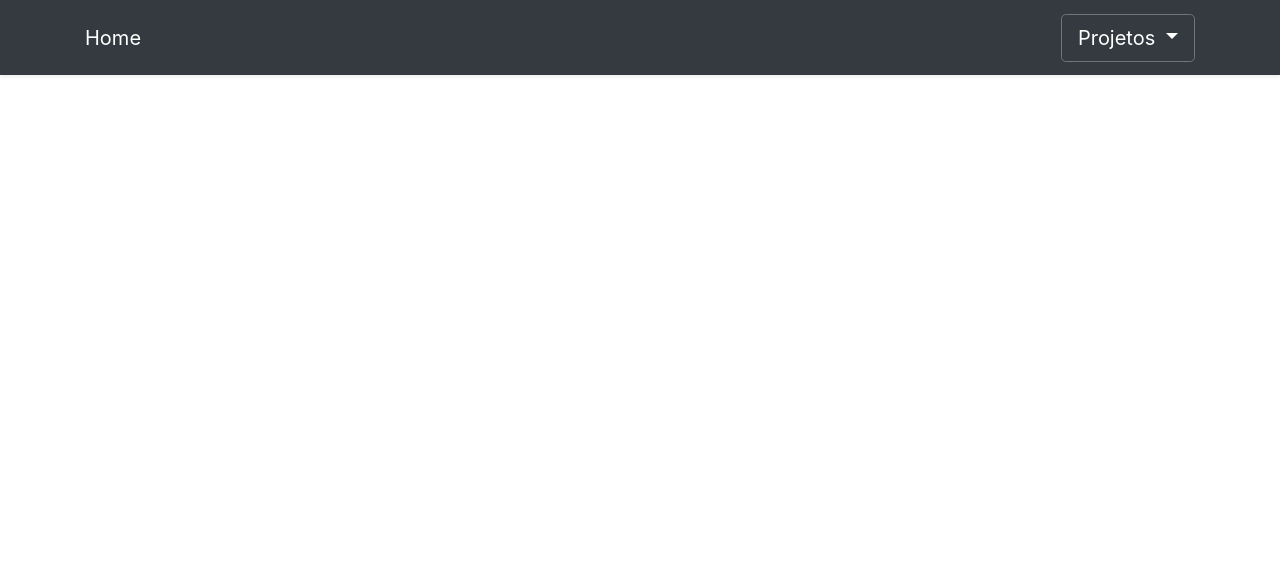
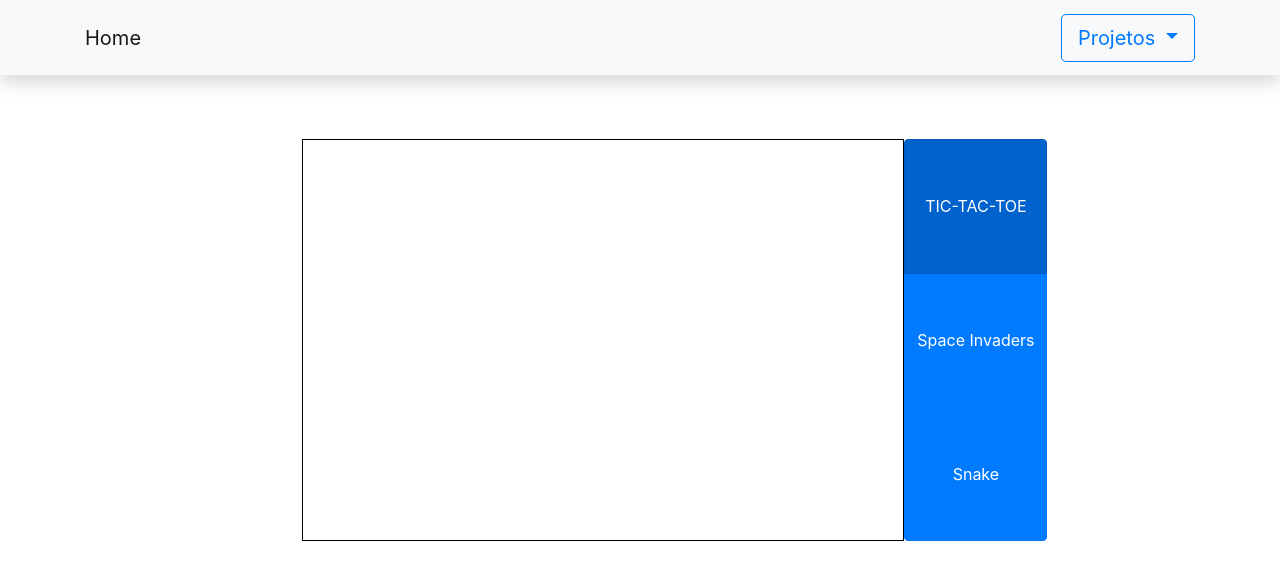
Before and after one commit to JoaoPPassos/joaoppassos.github.io, a plain HTML site: page games.html in a window 1280 px wide. Drawn offline with nearby package versions, Linux system fonts and the light colour scheme.

Commit message:
começando a fazer tic-tac-toe

```diff
--- a/games.html
+++ b/games.html
@@ -1,21 +1,21 @@
 <!DOCTYPE html>
 <html>
     <link href="styles.css" rel = "stylesheet">
-    <script src = "script.js"></script>
+    <script src = "tictactoe.js"></script>
     <meta charset="utf-8">
     <head>
         <link rel="stylesheet" href="https://stackpath.bootstrapcdn.com/bootstrap/4.4.1/css/bootstrap.min.css" integrity="sha384-Vkoo8x4CGsO3+Hhxv8T/Q5PaXtkKtu6ug5TOeNV6gBiFeWPGFN9MuhOf23Q9Ifjh" crossorigin="anonymous">
         <title>
             Meu Portifolio
         </title>
-        <header>
-                <nav class = "navbar navbar-dark bg-dark shadow-sm" style="height: 75px;">
+        <header style="margin-bottom: 5%;">
+            <nav class = "navbar navbar-light bg-light shadow" style="height: 75px;">
                 <div class = "container d-flex justify-content-between">
                     <a href = "index.html" class = "navbar-brand d-flex align-items-center">
                         Home
                     </a>
                     <div class = "dropdown">
-                            <button class = "btn btn-secondary btn-lg bg-dark dropdown-toggle" id = "projetosDropdownBtn" data-toggle = "dropdown" aria-haspopup = "true">
+                        <button class = "btn btn-outline-primary btn-lg bg-light dropdown-toggle" id = "projetosDropdownBtn" data-toggle = "dropdown" aria-haspopup = "true">
                             Projetos
                         </button>
                         <div class = "dropdown-menu-right dropdown-menu" aria-labelledby = "dropdownMenuButton">
@@ -31,6 +31,23 @@
     </head>
 
     <body>
+        <div class="row" style="margin-left: 15%;">
+            <canvas class = "gameField" width="600" height="400">
+
+            </canvas>
+            <div class="btn-group-vertical">
+                <button class="btn btn-primary active">
+                    TIC-TAC-TOE
+                </button>
+                <button class="btn btn-primary">
+                    Space Invaders
+                </button>
+                <button class="btn btn-primary">
+                    Snake
+                </button>
+            </div>
+        </div>
+
         <script src="https://code.jquery.com/jquery-3.4.1.slim.min.js" integrity="sha384-J6qa4849blE2+poT4WnyKhv5vZF5SrPo0iEjwBvKU7imGFAV0wwj1yYfoRSJoZ+n" crossorigin="anonymous"></script>
         <script src="https://cdn.jsdelivr.net/npm/popper.js@1.16.0/dist/umd/popper.min.js" integrity="sha384-Q6E9RHvbIyZFJoft+2mJbHaEWldlvI9IOYy5n3zV9zzTtmI3UksdQRVvoxMfooAo" crossorigin="anonymous"></script>
         <script src="https://stackpath.bootstrapcdn.com/bootstrap/4.4.1/js/bootstrap.min.js" integrity="sha384-wfSDF2E50Y2D1uUdj0O3uMBJnjuUD4Ih7YwaYd1iqfktj0Uod8GCExl3Og8ifwB6" crossorigin="anonymous"></script>
--- a/script.js
+++ /dev/null
@@ -1,3 +0,0 @@
-function openGames(){
-    alert("Abriu Games");
-}
--- /dev/null
+++ b/styles.css
@@ -0,0 +1,5 @@
+.gameField{
+    margin-left: 10%;
+    position: relative;
+    border: 1px solid#000;
+}
```
Also changed, not shown: index.html (+0 -2 lines), tictactoe.js (added). Lines whose indentation alone changed are shown as unchanged.
